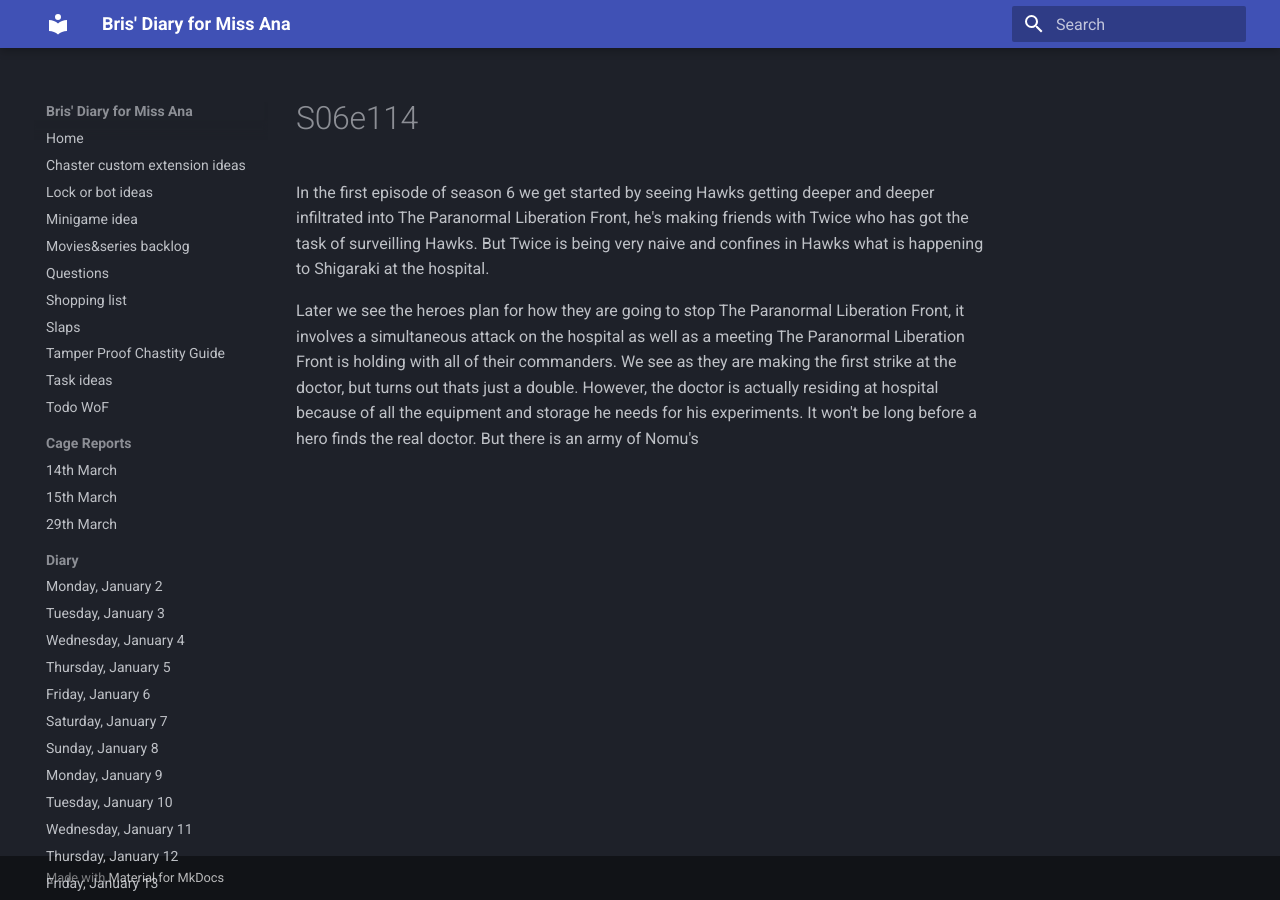
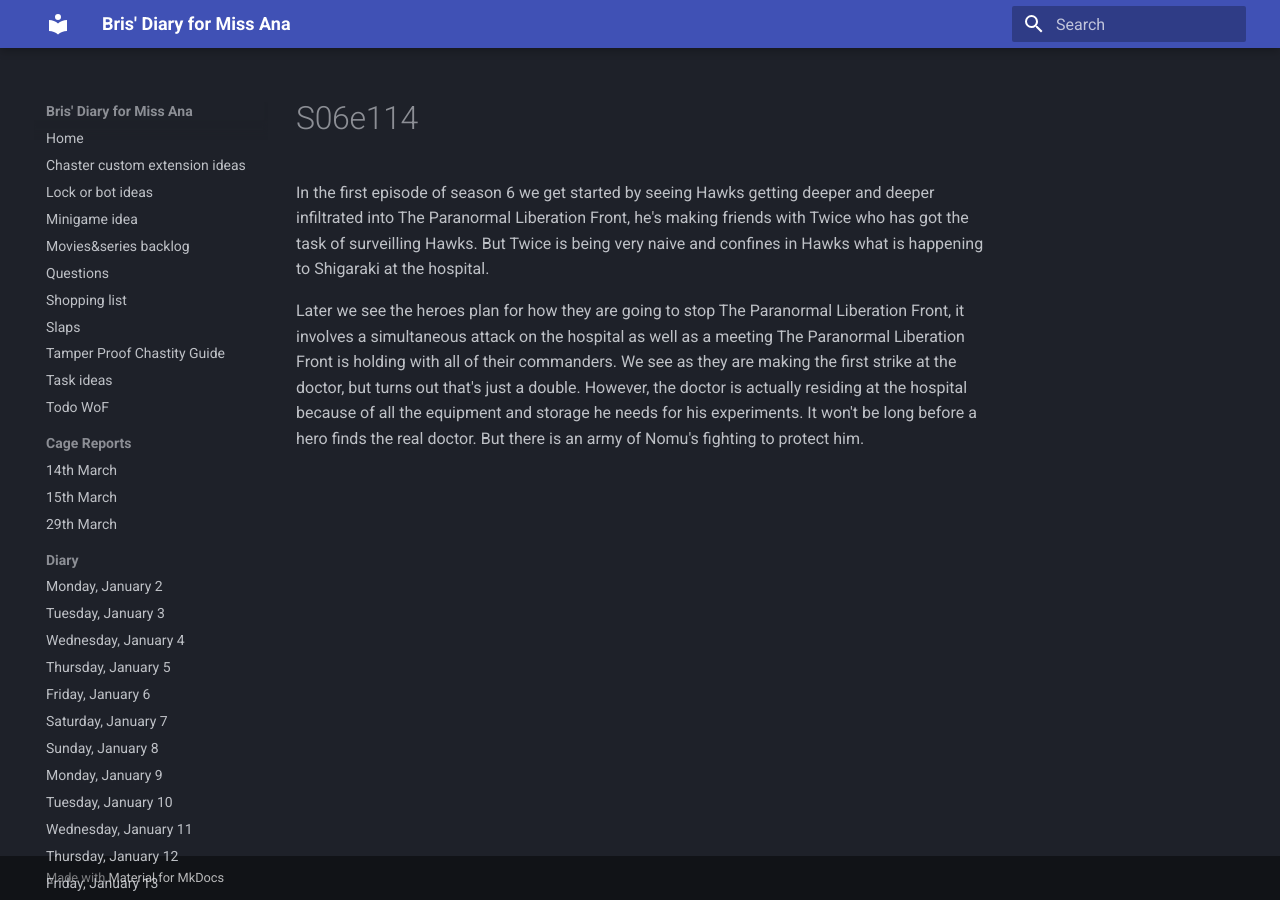
Before and after one commit to bris00/DFMA, an MkDocs documentation site: the page built from diary/Series/My Hero Academia/s06e114.md, in a window 1280 px wide. Built offline with MkDocs 1.6.1 and Material for MkDocs 9.7.7, drawn with Linux system fonts in a browser that asks for light colours.

Commit message:
vault backup: 2023-05-17 00:40:27
Affected files:
diary/Series/My Hero Academia/s06e114.md

```diff
--- a/diary/Series/My Hero Academia/s06e114.md
+++ b/diary/Series/My Hero Academia/s06e114.md
@@ -1,3 +1,3 @@
 In the first episode of season 6 we get started by seeing Hawks getting deeper and deeper infiltrated into The Paranormal Liberation Front, he's making friends with Twice who has got the task of surveilling Hawks. But Twice is being very naive and confines in Hawks what is happening to Shigaraki at the hospital.
 
-Later we see the heroes plan for how they are going to stop The Paranormal Liberation Front, it involves a simultaneous attack on the hospital as well as a meeting The Paranormal Liberation Front is holding with all of their commanders. We see as they are making the first strike at the doctor, but turns out thats just a double. However, the doctor is actually residing at hospital because of all the equipment and storage he needs for his experiments. It won't be long before a hero finds the real doctor. But there is an army of Nomu's
+Later we see the heroes plan for how they are going to stop The Paranormal Liberation Front, it involves a simultaneous attack on the hospital as well as a meeting The Paranormal Liberation Front is holding with all of their commanders. We see as they are making the first strike at the doctor, but turns out that's just a double. However, the doctor is actually residing at the hospital because of all the equipment and storage he needs for his experiments. It won't be long before a hero finds the real doctor. But there is an army of Nomu's fighting to protect him.
```
